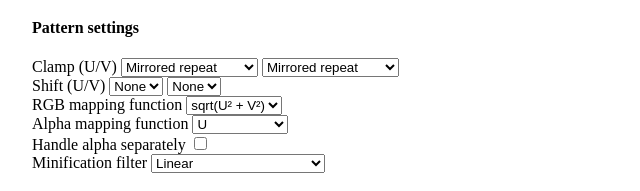
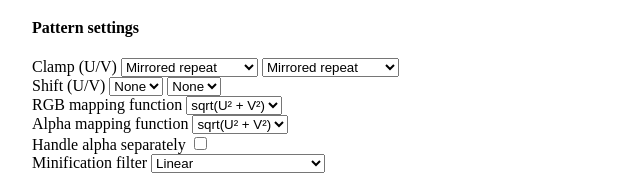
Before and after one commit to skyfloogle/proctex, a plain HTML site: page index.html in a window 1280 px wide. Shown: the part 801-992 px from the top of the page, 128-768 px from the left. Drawn offline with nearby package versions, Linux system fonts and the light colour scheme.

Commit message:
screw it default the alpha as well

```diff
--- a/index.html
+++ b/index.html
@@ -90,7 +90,7 @@
                 <option value="3">V²</option>
                 <option value="4">(U + V) / 2</option>
                 <option value="5">(U² + V²) / 2</option>
-                <option value="6">sqrt(U² + V²)</option>
+                <option value="6" selected>sqrt(U² + V²)</option>
                 <option value="7">Minimum</option>
                 <option value="8">Maximum</option>
                 <option value="9">Rmax</option>
```
